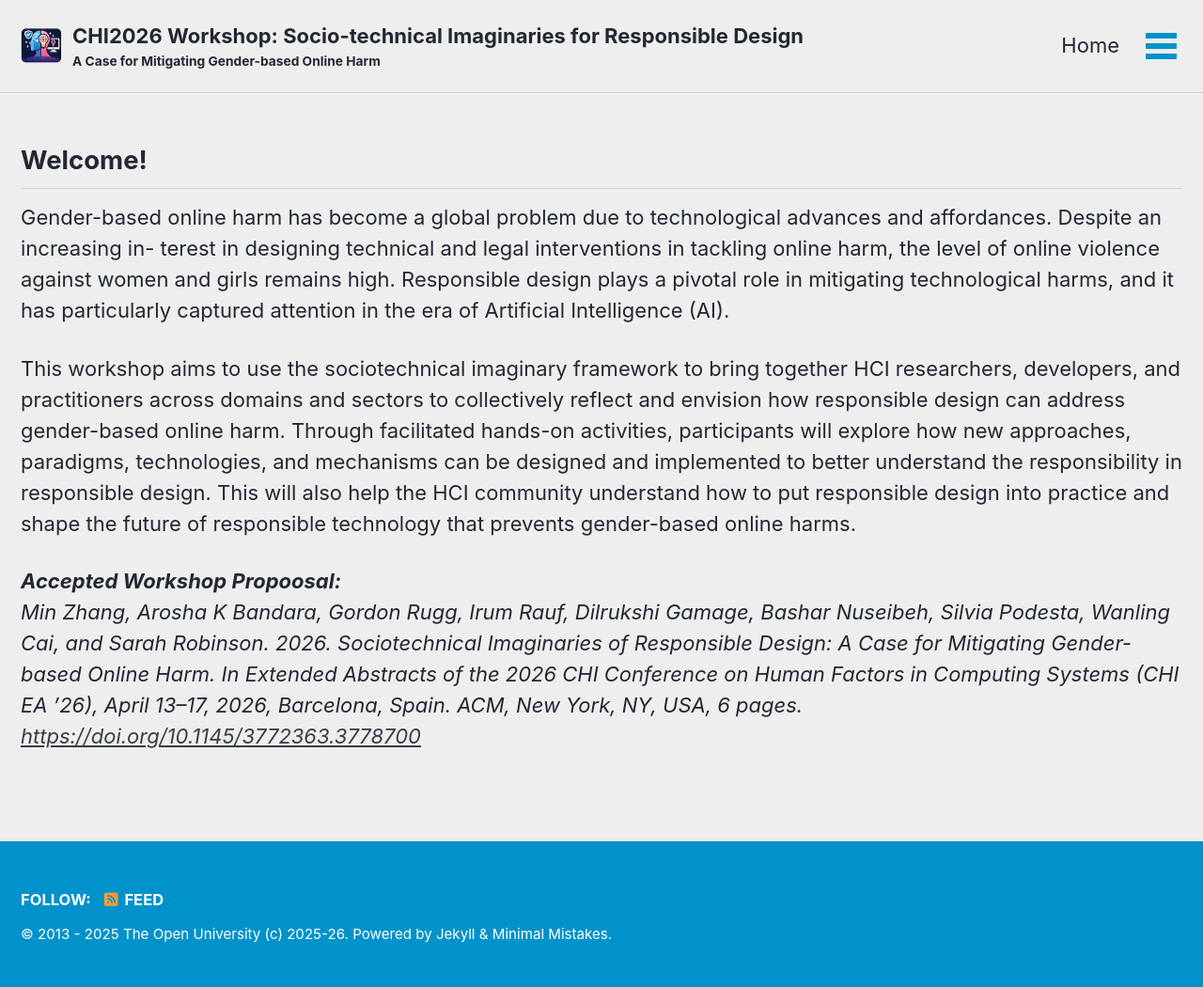
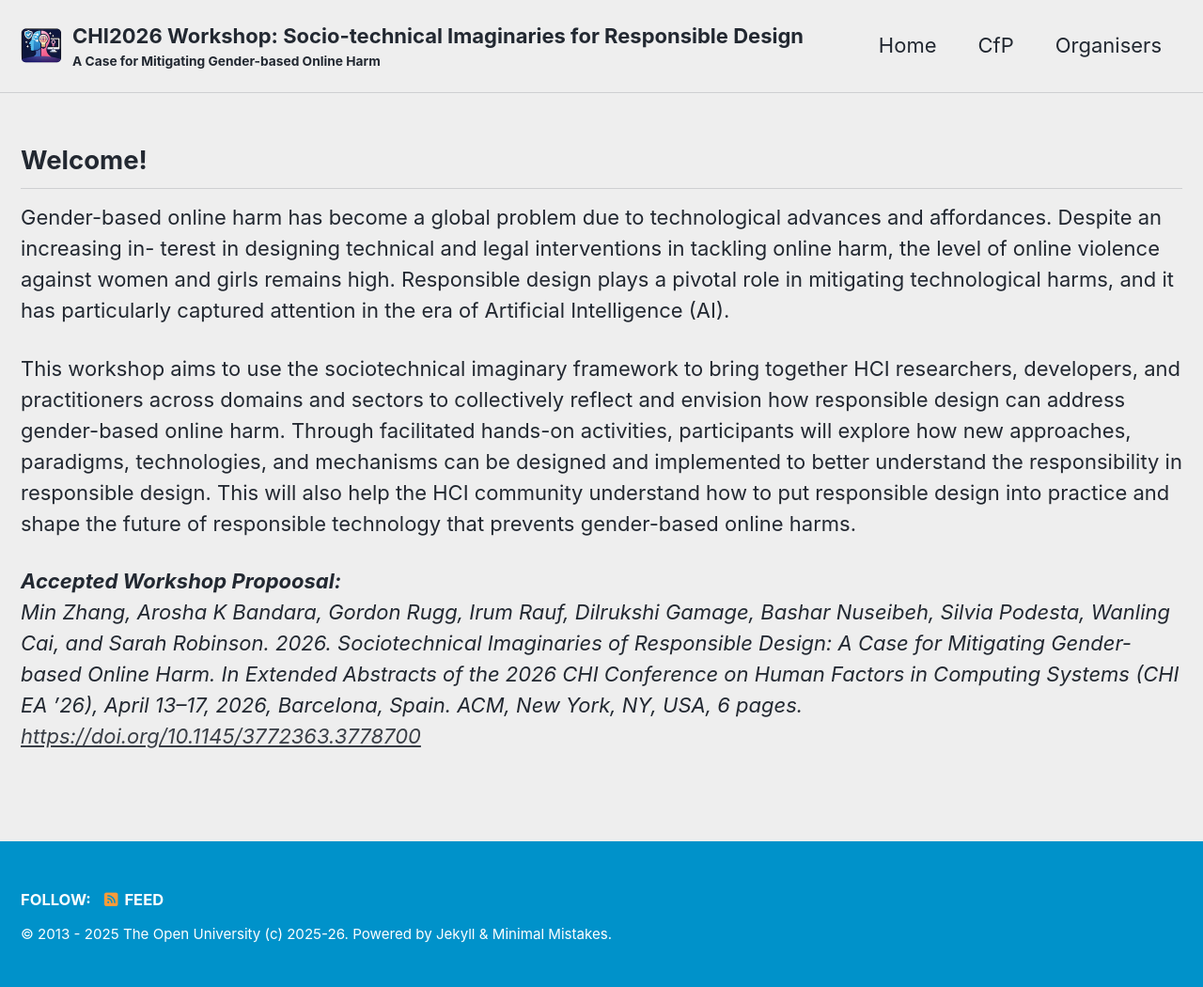
Before and after one commit to ou-cpwo/chi-sird-2026, a Jekyll site: the page built from index.html, in a window 1280 px wide. Shown: the whole page at 94% size. Built offline with Jekyll 4.4.1, drawn with Linux system fonts in a browser that asks for light colours; cached includes are drawn as plain includes; the list of posts is cut into pages by our own code.

Commit message:
Fixed navigation bar

```diff
--- a/_data/navigation.yml
+++ b/_data/navigation.yml
@@ -1,8 +1,8 @@
 # main links
 main:
   - title: "Home"
-    url: https://ou-cpwo.github.io/chi-sird-2026/
-  - title: "Call for Participation"
+    url: /
+  - title: "CfP"
     url: /cfp/
   - title: "Organisers"
     url: /organisers/
```
